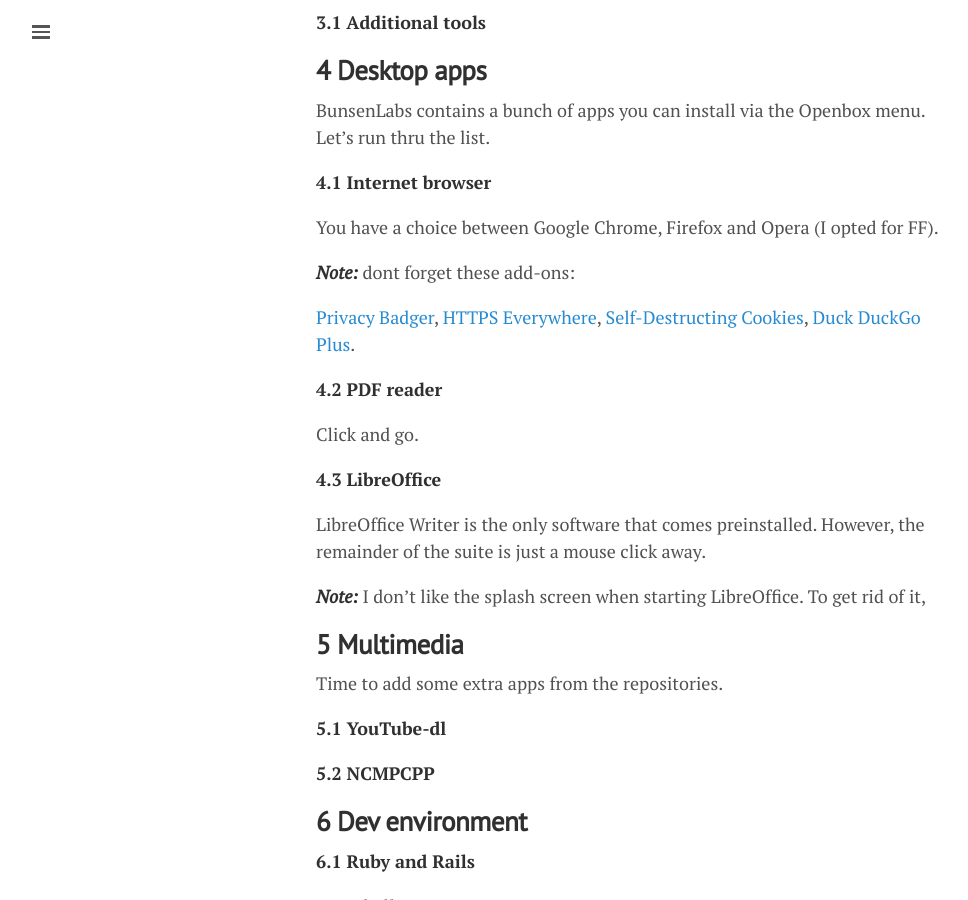
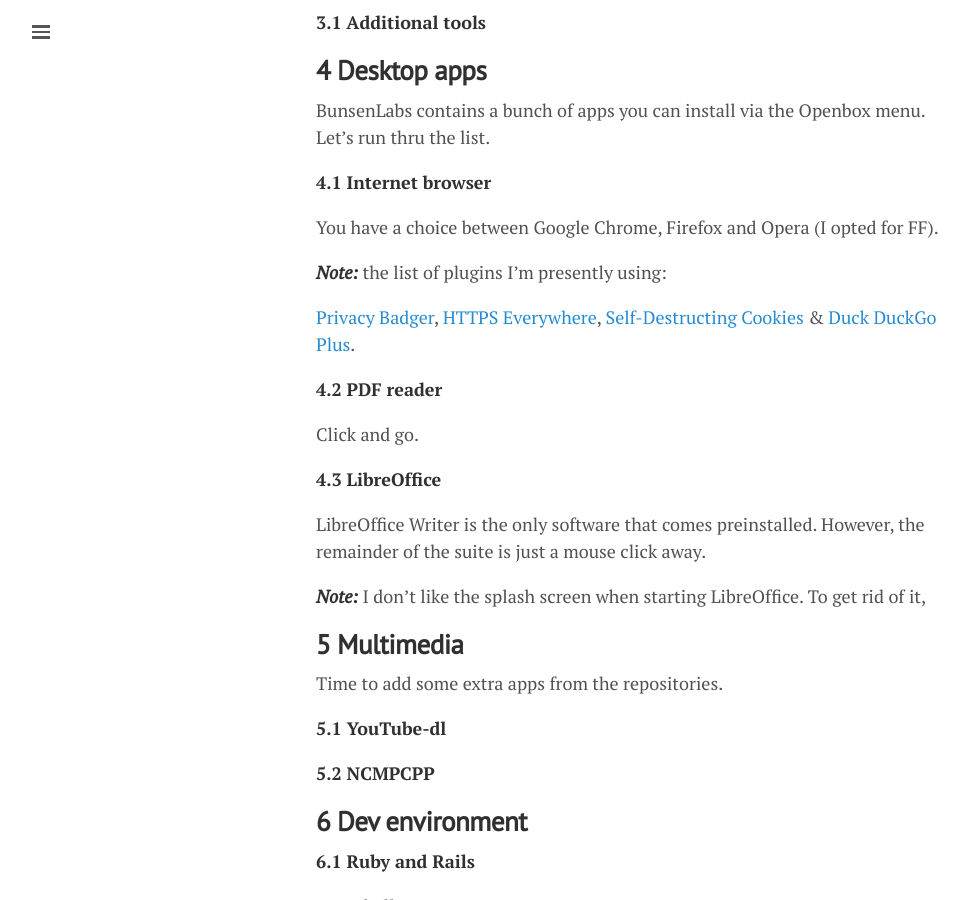
Before and after one commit to lgeurts/lgeurts.github.io, a Jekyll site: the page built from _posts/2017-07-11-bunsenlabs-linux-setup-notes-for dell-inspiron-6000.md, in a window 1280 px wide and 900 px high, scrolled down 2132 px. Shown: the whole window, without its empty margins (0-968 px from the left). Built offline with Jekyll 4.4.1, drawn with Linux system fonts in a browser that asks for light colours; nearby versions of some CDN libraries; comment, search, counter and statistics services are not loaded.

Commit message:
Update 2017-07-11-bunsenlabs-linux-setup-notes-for dell-inspiron-6000.md

```diff
--- a/_posts/2017-07-11-bunsenlabs-linux-setup-notes-for dell-inspiron-6000.md
+++ b/_posts/2017-07-11-bunsenlabs-linux-setup-notes-for dell-inspiron-6000.md
@@ -54,9 +54,9 @@
 
 You have a choice between Google Chrome, Firefox and Opera (I opted for FF).
 
-***Note:*** dont forget these add-ons:
+***Note:*** the list of plugins I'm presently using:
 
-[Privacy Badger](https://www.eff.org/privacybadger), [HTTPS Everywhere](https://www.eff.org/https-everywhere), [Self-Destructing Cookies](https://addons.mozilla.org/en-US/firefox/addon/self-destructing-cookies/), [Duck DuckGo Plus](https://addons.mozilla.org/en-US/firefox/addon/duckduckgo-for-firefox/).
+[Privacy Badger](https://www.eff.org/privacybadger), [HTTPS Everywhere](https://www.eff.org/https-everywhere), [Self-Destructing Cookies](https://addons.mozilla.org/en-US/firefox/addon/self-destructing-cookies/) & [Duck DuckGo Plus](https://addons.mozilla.org/en-US/firefox/addon/duckduckgo-for-firefox/).
 
 **4.2 PDF reader**
 
```
